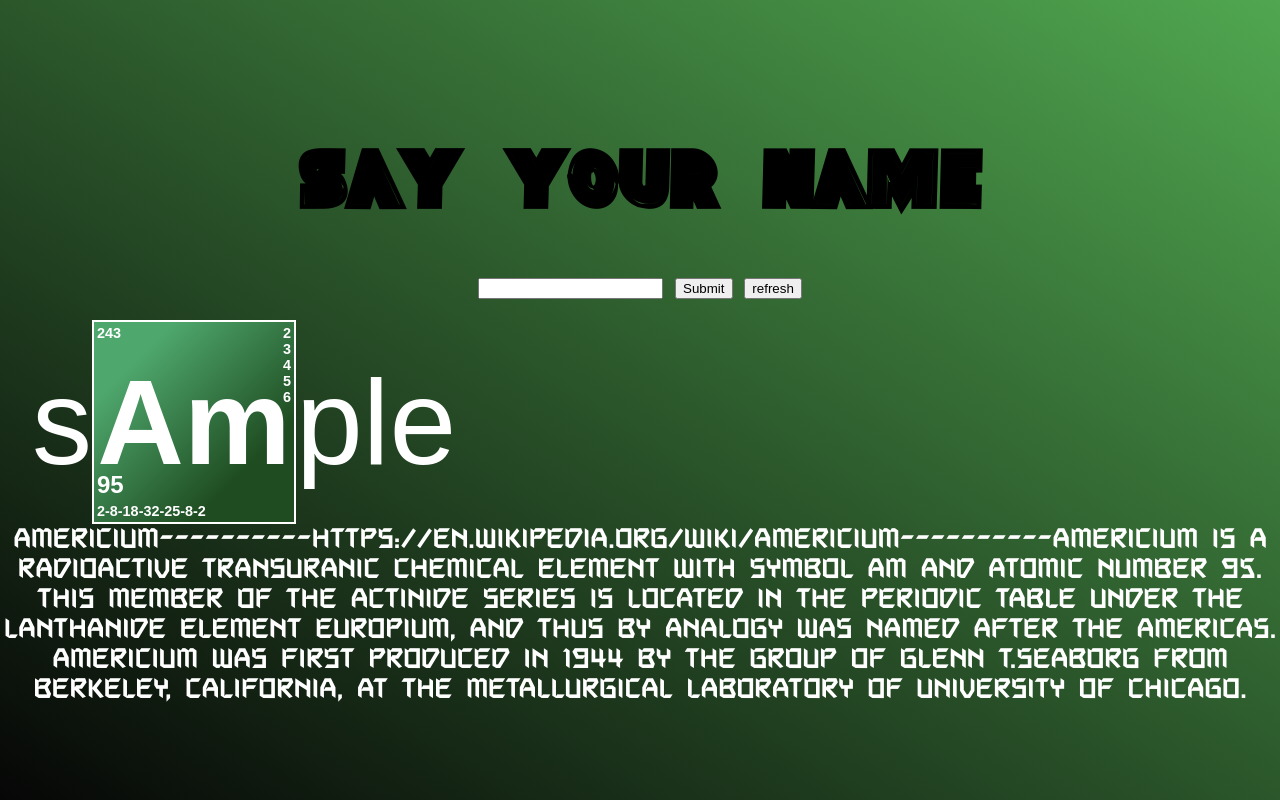
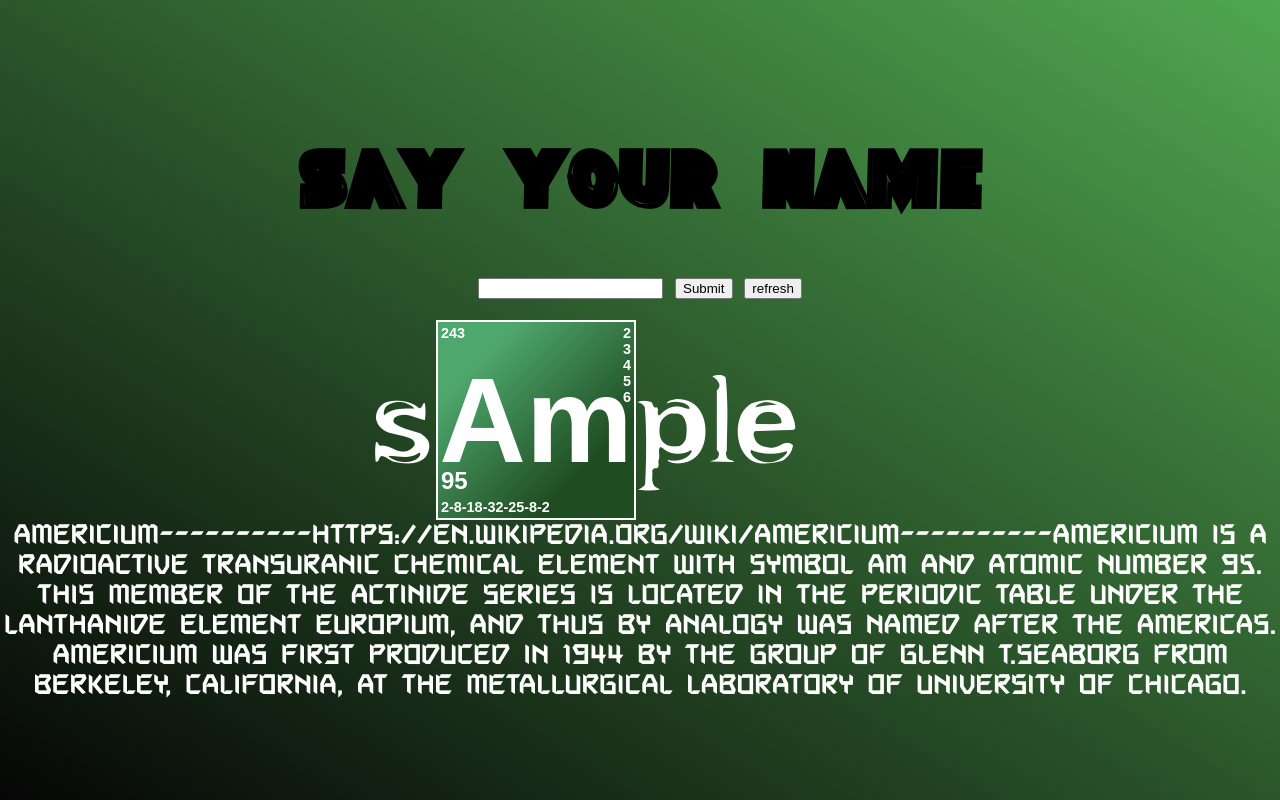
Before and after one commit to ArunHub/BreakingBad, a plain HTML site: page index.html in a window 1280 px wide. Both pictures are taken after typing "Sample" into the empty fields and a click on the input 703 px from the left and 288 px from the top of the page. Drawn offline with Linux system fonts and the light colour scheme.

Commit message:
added regex match and buildfulldom at same place and fixed diagonal issue with positions and pseudo

```diff
--- a/css/style.css
+++ b/css/style.css
@@ -1,6 +1,8 @@
 * {
-    border-sizing: border-box;
+    box-sizing: border-box;
 }
+
+
 
 
 /* This stylesheet generated by Transfonter (https://transfonter.org) on November 9, 2017 6:57 AM */
@@ -101,6 +103,19 @@
     font-style: normal;
 }
 
+@font-face {
+    font-family: 'Bundy';
+    src: url('Bundy-Regular.eot');
+    src: local('Bundy-Regular'),
+    url('Bundy-Regular.eot?#iefix') format('embedded-opentype'),
+    url('Bundy-Regular.woff2') format('woff2'),
+    url('Bundy-Regular.woff') format('woff'),
+    url('Bundy-Regular.ttf') format('truetype'),
+    url('Bundy-Regular.svg#Bundy-Regular') format('svg');
+    font-weight: normal;
+    font-style: normal;
+}
+
 html {
     height: 100%;
 }
@@ -109,9 +124,9 @@ body {
     font-family: 'Bimasakti';
     margin: 0;
     padding: 0;
-   background: -webkit-linear-gradient(to top right, #060606 0%, #50a750 100%);
-   background: -o-linear-gradient(to top right, #060606 0%, #50a750 100%);
-   background: linear-gradient(to top right, #060606 0%, #50a750 100%);
+    background: -webkit-linear-gradient(to top right, #060606 0%, #50a750 100%);
+    background: -o-linear-gradient(to top right, #060606 0%, #50a750 100%);
+    background: linear-gradient(to top right, #060606 0%, #50a750 100%);
 }
 
 .breakingbad {
@@ -125,16 +140,15 @@ body {
     text-transform: uppercase;
 }
 
-h1{
+h1 {
     font-size: 60px;
 }
 
 .input-group {
-    font-family: 'Arial';
+    font-family: 'Bundy';
     color: white;
-      width: 95%;
-  /*max-width: 35%;*/
-  margin: auto;
+    width: 50%;
+    margin: auto;
 }
 
 div[id*='input-word-'] {
@@ -152,18 +166,17 @@ div[id*='input-word-']>span {
     vertical-align: middle;
     line-height: 200px;
     font-size: 120px;
+    letter-spacing: 1.5px;
 }
 
 .periodic-element {
+    font-family: 'Arial';
     position: relative;
-    display: inline-block;
-    vertical-align: middle;
     width: 200px;
     height: 200px;
     font-size: 3rem;
     border: 2px solid white;
     background: linear-gradient(to bottom right, #4ea76d 20%, #1f4c21 75%);
-    font-family: arial;
 }
 
 .periodic-element>div {
@@ -211,3 +224,33 @@ div[id*='input-word-']>span {
     color: white;
     font-size: 1.5em;
 }
+
+.parent {
+    position: relative;
+    margin: auto;
+    width: 408px;
+    color: white;
+}
+
+div[class*=child-] {
+    text-align: left;
+}
+
+.periodic-element:before,
+.periodic-element:after {
+    font-family: 'Bundy';
+    position: absolute;
+    font-size: 2.5em;
+    line-height: 204px;
+    left: 103%;
+}
+
+.periodic-element:before {
+    content: attr(data-before);
+    left: auto;
+    right: 101%
+}
+
+.periodic-element:after {
+    content: attr(data-after);
+}
--- /dev/null
+++ b/css/stylesheet.css
@@ -0,0 +1,14 @@
+/* This stylesheet generated by Transfonter (https://transfonter.org) on December 10, 2017 1:33 AM */
+
+@font-face {
+    font-family: 'Bundy';
+    src: url('Bundy-Regular.eot');
+    src: local('Bundy-Regular'),
+        url('Bundy-Regular.eot?#iefix') format('embedded-opentype'),
+        url('Bundy-Regular.woff2') format('woff2'),
+        url('Bundy-Regular.woff') format('woff'),
+        url('Bundy-Regular.ttf') format('truetype'),
+        url('Bundy-Regular.svg#Bundy-Regular') format('svg');
+    font-weight: normal;
+    font-style: normal;
+}
--- a/index.html
+++ b/index.html
@@ -15,6 +15,7 @@
             <input type="button" value="refresh" id="refresh" />
         </form>
         <h2 id="name"></h2>
+        <div class="parent"></div>
         <div class="input-group"></div>
         <div class="details"></div>
         <div class="message"></div>
--- a/js/script.js
+++ b/js/script.js
@@ -47,17 +47,18 @@ function processInput(input) {
     splitInput.forEach(function(val, idx) {
         // var retVar = idx % 2 !== 0 ? matchElem(periodicArr, val) : matchElem(periodicArr, twoLetterArr);
         var retVal = regexMatch(periodicArr, val, 2);
-        if (retVal == null) {
-            retVal = regexMatch(periodicArr, val, 1)
-            if (retVal == null || retVal == undefined) {
-                view.displayMessage('No match found for this word: ' + val);
-                clearForm();
-                return;
-            }
+        if (retVal == null || retVal == undefined) {
+            retVal = regexMatch(periodicArr, val, 1);
+        }
+        if (retVal == null || retVal == undefined) {
+            view.displayMessage('No match found for this word: ' + val);
+            clearForm();
+            return;
         } else {
-            view.buildPeriodEl(retVal, idx);
+            // view.buildPeriodEl(retVal, idx);
             var joinedArr = joinArray(val, retVal);
-            view.buildObjDom(joinedArr, retVal.pos, idx);
+            // view.buildObjDom(joinedArr, retVal.pos, idx);
+            view.buildFullDom(joinedArr, idx);
         }
     })
     clearForm();
@@ -65,8 +66,8 @@ function processInput(input) {
 
 function joinArray(str, retVal) {
     var first = getParts(retVal.symbol, str);
-    var removed = first.splice(retVal.pos).join('');
-    first = first.join('');
+    var removed = { string: first.splice(retVal.pos).join(''), after: true };
+    first = { string: first.join(''), before: true };
     var retArr = Array.of(first, retVal, removed);
     return retArr;
 }
@@ -144,6 +145,7 @@ var model = {
 
 var view = {
     marginLeft: 0,
+    left: 0,
     buildPeriodEl: function(obj, index) {
         var inputgroup = $('.input-group');
         var inputword = "input-word-" + index;
@@ -151,7 +153,7 @@ var view = {
         inputgroup.append('<div id=' + inputword + ' style="margin-left:' + view.marginLeft + 'px"></div>');
         var details = $('.details');
         view.marginLeft = 0;
-        $(genWordId).append('<div class="periodic-element"><div class="atomic-mass">' + obj.atomic_mass + '</div><div class="oxidation"></div><div class="symbol">' + obj.symbol.toLowerCase() + '</div><div class="number">' + obj.number + '</div><div class="shells">2</div></div>');
+        $(genWordId).append('<div class="periodic-element" data-before="A" data-after="B"><div class="atomic-mass">' + obj.atomic_mass + '</div><div class="oxidation"></div><div class="symbol">' + obj.symbol.toLowerCase() + '</div><div class="number">' + obj.number + '</div><div class="shells">2</div></div>');
         obj.shells.forEach(function(val, idx) {
             $(genWordId + ' ' + '.shells').append("<span>" + '-' + val + "</span>");
         });
@@ -188,6 +190,45 @@ var view = {
 
         }
     },
+    buildFullDom: function(dom, index) {
+        var inputgroup = $('.parent');
+        var inputword = "child-" + index;
+        var genWordId = '.' + inputword;
+        var details = $('.details');
+        var length = dom.length - 1;
+        console.log("text", dom);
+        inputgroup.append('<div class=' + inputword + '><div class="periodic-element" style="left:' + view.left + 'px"></div></div>');
+
+        for (var i = 0; i < dom.length; i++) {
+
+            if (dom[i].symbol) {
+                $(genWordId + ' ' + '.periodic-element').append('<div class="atomic-mass">' + dom[i].atomic_mass + '</div><div class="oxidation"></div><div class="symbol">' + dom[i].symbol.toLowerCase() + '</div><div class="number">' + dom[i].number + '</div><div class="shells">2</div>');
+                dom[i].shells.forEach(function(val, idx) {
+                    $(genWordId + ' ' + '.shells').append("<span>" + '-' + val + "</span>");
+                });
+                dom[i].oxidationStates.forEach(function(val, idx) {
+                    $(genWordId + ' ' + '.oxidation').append("<span>" + val + "</span>");
+                });
+                details.append('<div>' + dom[i].name + '----------' + dom[i].source + '----------' + dom[i].summary + '</div>');
+            }
+
+
+            if (!dom[i].symbol) {
+                if (dom[i].before) {
+                    console.log("before", dom[i]);
+                    $(genWordId + ' ' + '.periodic-element').attr("data-before", dom[i].string);
+                    var spanEl = $(genWordId + ' .periodic-element').outerWidth();
+                } else if (dom[i].after) {
+                    console.log("after", dom[i]);
+                    $(genWordId + ' ' + '.periodic-element').attr("data-after", dom[i].string);
+                }
+
+            }
+
+        }
+        var el = $(genWordId + ' .periodic-element').outerWidth();
+        view.left += el;
+    },
     displayMessage: function(str) {
         var message = $('.message');
         message.text(str).fadeOut(4000, function() {
```
Also changed, not shown: css/Bundy-Regular.svg (added), css/Bundy-Regular.ttf (added), css/Bundy-Regular.woff (added), css/Bundy-Regular.woff2 (added), 1 other file.
